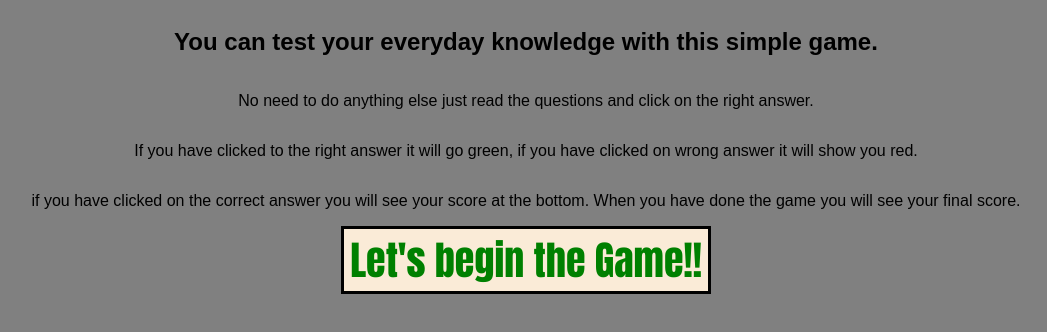
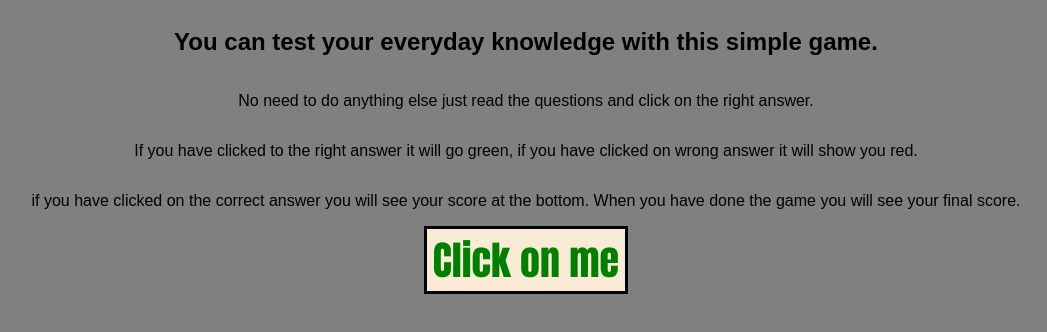
Before and after one commit to Peeetk/Project3, a plain HTML site: page index.html in a window 1280 px wide. Shown: the part 286-618 px from the top of the page, without its empty margins (114-1161 px from the left). Drawn offline with Linux system fonts and the light colour scheme.

Commit message:
Add files via upload

```diff
--- a/index.html
+++ b/index.html
@@ -15,8 +15,9 @@
       <p>If you have clicked to the right answer it will go green, if you have clicked on wrong answer it will show you red.</p>
       <p>if you have clicked on the correct answer you will see your score at the bottom. When you have done the game you will see your final score.</p>
 
+
       <a  href="quiz.html">
-        <button id="play">Let's begin the Game!!</button>
+        <button id="play">Click on me</button>
       </a>
 
   </body>
```
